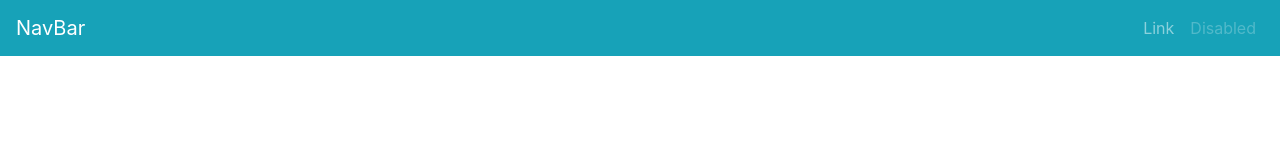
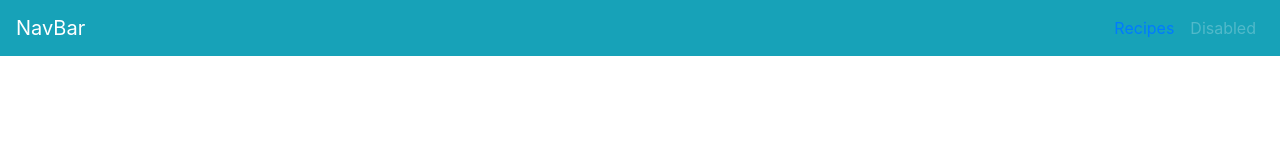
Before and after one commit to joeydeckers/Fitfood-webapp, a Nuxt app: page / in a window 1280 px wide. Shown: the top 160 px of the page. Built offline with nearby package versions, Linux system fonts and the light colour scheme.

Commit message:
Added link

```diff
--- a/components/Navbar.vue
+++ b/components/Navbar.vue
@@ -10,7 +10,7 @@
       <!-- Right aligned nav items -->
       <b-navbar-nav class="ml-auto">
         <b-nav-form>
-            <b-nav-item href="#">Link</b-nav-item>
+            <b-nav-item href="#"><n-link to="/recipes" no-prefetch>Recipes</n-link></b-nav-item>
             <b-nav-item href="#" disabled>Disabled</b-nav-item>
         </b-nav-form>
 
```
